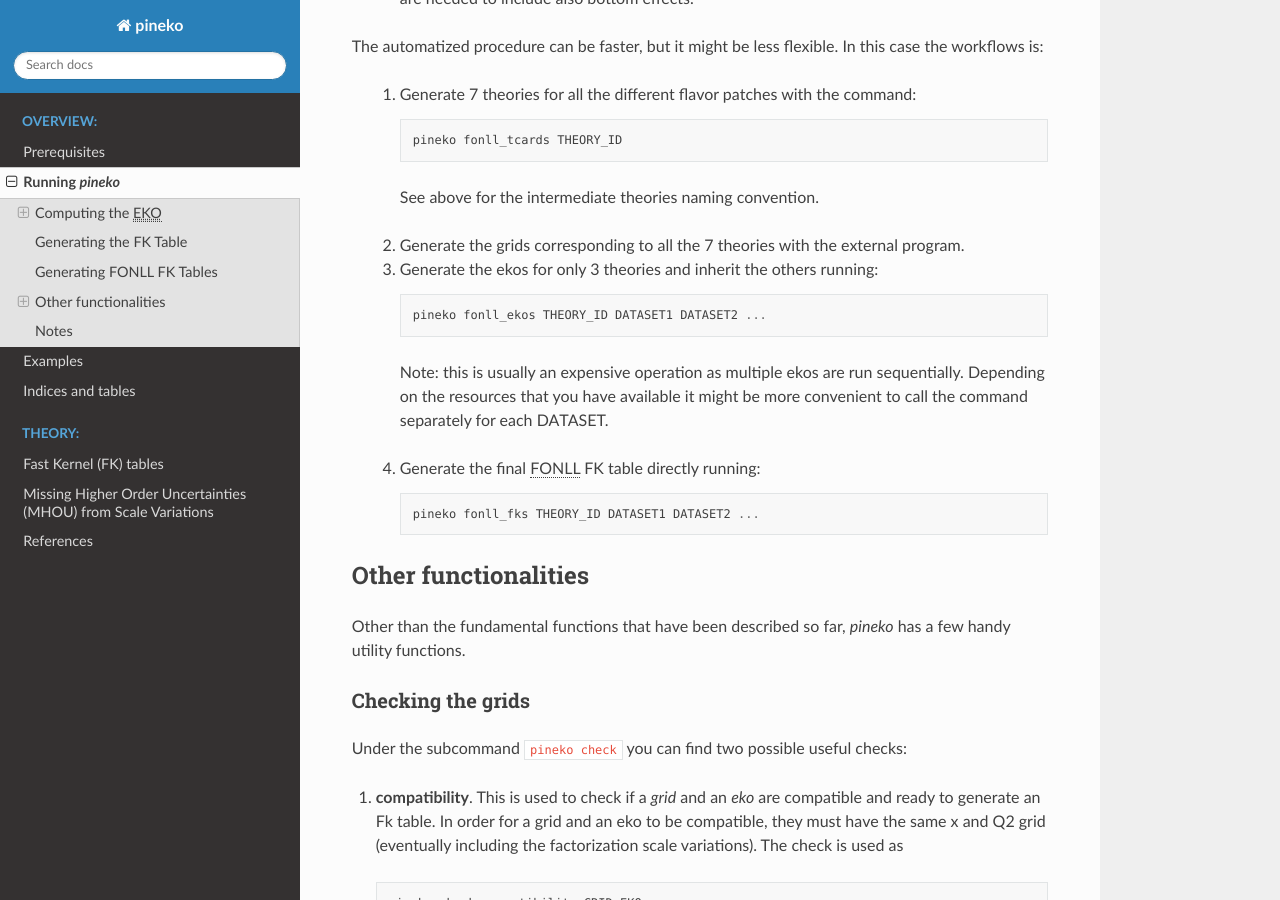
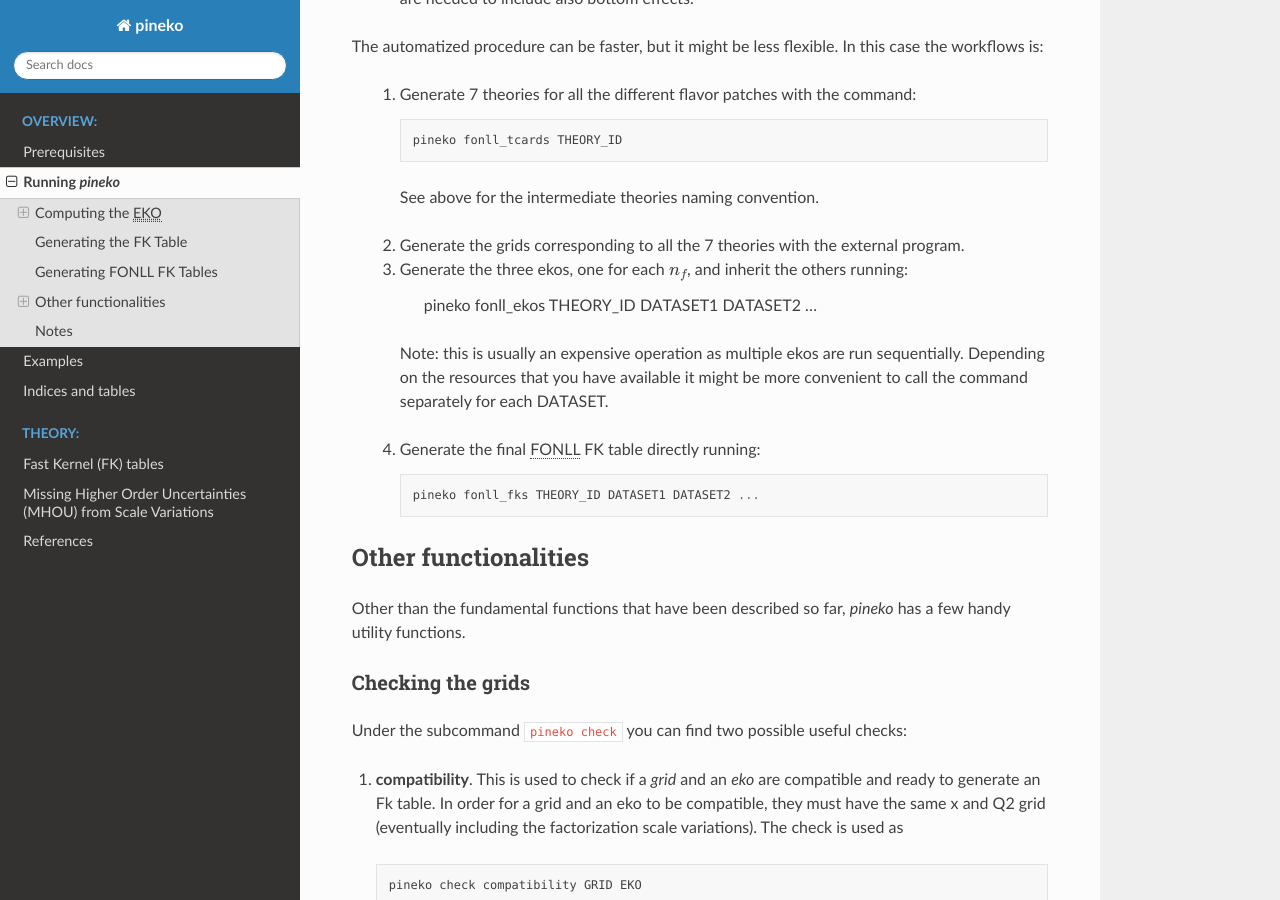
Before and after one commit to NNPDF/pineko, a Sphinx documentation site: the page built from docs/source/overview/running.rst, in a window 1280 px wide and 900 px high, scrolled down 2491 px. Built offline with Sphinx 7.4.7 and the Read the Docs theme 2.0.0, drawn with Linux system fonts in a browser that asks for light colours.

Commit message:
Update docs/source/overview/running.rst
Co-authored-by: Roy Stegeman <roystegeman@live.nl>

```diff
--- a/docs/source/overview/running.rst
+++ b/docs/source/overview/running.rst
@@ -118,7 +118,7 @@ In this case the workflows is:
 
   2. Generate the grids corresponding to all the 7 theories with the external program.
 
-  3. Generate the ekos for only 3 theories and inherit the others running::
+  3. Generate the three ekos, one for each :math:`n_f`, and inherit the others running:
 
       pineko fonll_ekos THEORY_ID DATASET1 DATASET2 ...
 
```
